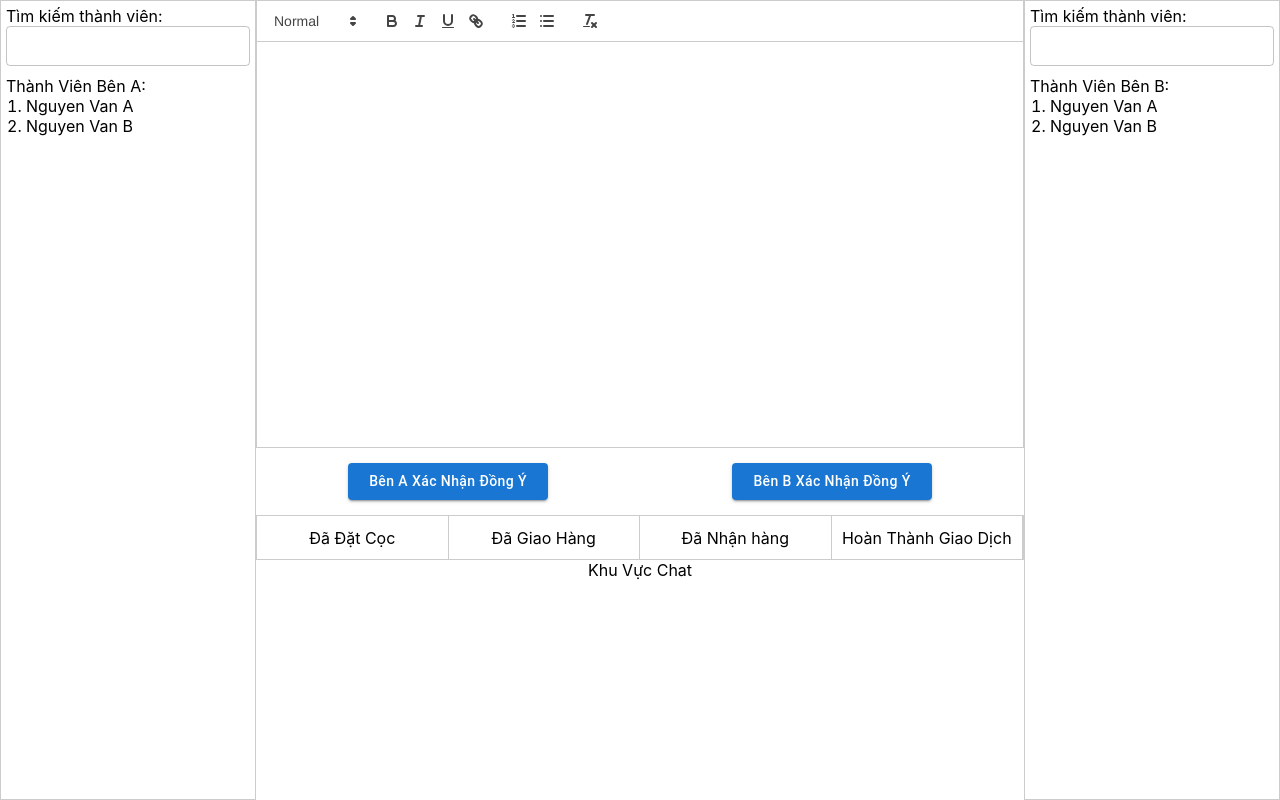
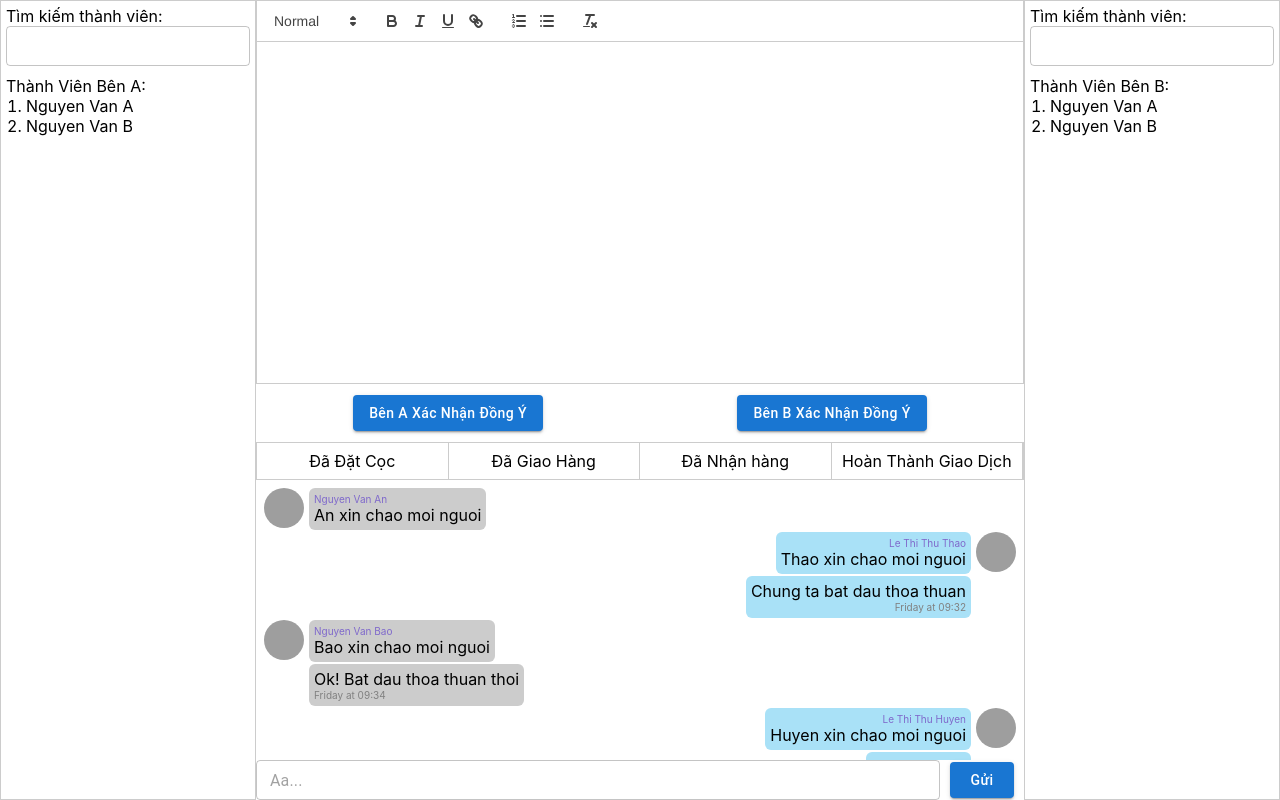
Before and after one commit to vuole/GDTG, a React (Create React App) app: page /agreement in a window 1280 px wide. Built offline with nearby package versions, Linux system fonts and the light colour scheme; grey boxes are pictures that could not be loaded.

Commit message:
add chat agreement

```diff
--- a/package.json
+++ b/package.json
@@ -15,8 +15,10 @@
     "@types/node": "^16.18.52",
     "@types/react": "^18.2.22",
     "@types/react-dom": "^18.2.7",
+    "moment": "^2.29.4",
     "react": "^18.2.0",
     "react-dom": "^18.2.0",
+    "react-moment": "^1.1.3",
     "react-quill": "^2.0.0",
     "react-router-dom": "^6.16.0",
     "react-scripts": "5.0.1",
--- a/src/components/Agreement/AgreementChat.tsx
+++ /dev/null
@@ -1,11 +0,0 @@
-import styled from "styled-components";
-
-const Container = styled.div`
-  height: 30%;
-  text-align: center;
-`;
-const AgreementChat = () => {
-  return <Container>Khu Vực Chat</Container>;
-};
-
-export default AgreementChat;
--- /dev/null
+++ b/src/components/Agreement/AgreementChat/AgreementChat.tsx
@@ -0,0 +1,21 @@
+import styled from "styled-components";
+import Messages from "./Messages";
+import InputBox from "./InputBox";
+
+const Container = styled.div`
+  flex: 1;
+  display: flex;
+  flex-direction: column;
+  overflow-y: overlay;
+  overflow-x: hidden;
+`;
+const AgreementChat = (props: any) => {
+  return (
+    <Container>
+      <Messages />
+      <InputBox />
+    </Container>
+  );
+};
+
+export default AgreementChat;
--- /dev/null
+++ b/src/components/Agreement/AgreementChat/InputBox.tsx
@@ -0,0 +1,21 @@
+import TextField from "@mui/material/TextField";
+import styled from "styled-components";
+import SButton from "../../Button/Button";
+
+const Container = styled.div`
+  padding: 0 10px 0 0;
+  height: 45px;
+  display: flex;
+  align-items: center;
+  gap: 10px;
+`;
+const InputBox = () => {
+  return (
+    <Container>
+      <TextField placeholder="Aa..." size="small" fullWidth />
+      <SButton>Gửi</SButton>
+    </Container>
+  );
+};
+
+export default InputBox;
--- /dev/null
+++ b/src/components/Agreement/AgreementChat/Message.tsx
@@ -0,0 +1,67 @@
+import styled from "styled-components";
+import { users } from "./MockData";
+import Moment from "react-moment";
+
+const Container = styled.div<{
+  $isLeft: boolean;
+  $isFirstPoint: boolean;
+  $isEndPoint: boolean;
+}>`
+  height: fit-content;
+  background-color: ${(props) => (props.$isLeft ? "#ccc" : "#A9E1F7")};
+  border-radius: 6px;
+  padding: 5px;
+  display: flex;
+  flex-direction: column;
+  align-items: ${(props) => (props.$isLeft ? "flex-start" : "flex-end")};
+  width: fit-content;
+  max-width: 80%;
+  margin-bottom: 2px;
+  margin-left: ${(props) =>
+    props.$isLeft && !props.$isFirstPoint ? "45px" : "0px"};
+  margin-right: ${(props) =>
+    !props.$isLeft && !props.$isFirstPoint ? "45px" : "0px"};
+  .sending-time {
+    display: ${(props) => (!props.$isEndPoint ? "block" : "none")};
+    font-size: 10px;
+    color: grey;
+  }
+`;
+const Sender = styled.div<{ $isFirstPoint: boolean }>`
+  color: #7f69cb;
+  font-size: 10px;
+  display: ${(props) => (props.$isFirstPoint ? "flex" : "none")};
+`;
+const TextMessage = styled.div`
+  display: flex;
+  align-items: center;
+`;
+
+const calendarStrings = {
+  lastDay: "HH:mm [Yesterday]",
+  sameDay: "HH:mm",
+  nextDay: "[Tomorrow at] HH:mm",
+  lastWeek: "HH:mm [last] dddd",
+  nextWeek: "dddd [at] HH:mm",
+  sameElse: "HH:mm L",
+};
+
+const Message = ({ data, isLeft, isFirstPoint, isEndPoint }: any) => {
+  const user = users.find((e: any) => e.id === data.userId);
+
+  return (
+    <Container
+      $isLeft={isLeft}
+      $isFirstPoint={isFirstPoint}
+      $isEndPoint={isEndPoint}
+    >
+      <Sender $isFirstPoint={isFirstPoint}>{user?.name}</Sender>
+      <TextMessage>{data.textMessage}</TextMessage>
+      <Moment className="sending-time" calendar={calendarStrings}>
+        {data.time}
+      </Moment>
+    </Container>
+  );
+};
+
+export default Message;
--- /dev/null
+++ b/src/components/Agreement/AgreementChat/Messages.tsx
@@ -0,0 +1,50 @@
+import styled from "styled-components";
+import Message from "./Message";
+import { messages, users } from "./MockData";
+import Avatar from "@mui/material/Avatar";
+
+const Container = styled.div`
+  padding: 8px;
+  overflow-y: overlay;
+  overflow-x: hidden;
+`;
+
+const MessageContainer = styled.div<{ $isLeft: boolean }>`
+  display: flex;
+  flex-direction: ${(props) => (props.$isLeft ? "row" : "row-reverse")};
+  gap: 5px;
+`;
+
+let tempId: number = -1;
+let tempCount: number = 0;
+const Messages = () => {
+  return (
+    <Container>
+      {messages.map((m, i) => {
+        const isLeft = m.partyId == 1;
+        if (m.userId != tempId) {
+          tempCount = 0;
+        }
+        const isFirstPoint = m.userId != tempId && tempCount === 0;
+        const isEndPoint = tempId === -1 || m.userId != tempId;
+        const user = users.find((user) => user.id == m.userId);
+        tempId = m.userId;
+        return (
+          <MessageContainer $isLeft={isLeft} key={i}>
+            {isFirstPoint && (
+              <Avatar src={user?.avatar} alt={tempCount++ + ""} />
+            )}
+            <Message
+              data={m}
+              isLeft={isLeft}
+              isFirstPoint={isFirstPoint}
+              isEndPoint={isEndPoint}
+            />
+          </MessageContainer>
+        );
+      })}
+    </Container>
+  );
+};
+
+export default Messages;
--- /dev/null
+++ b/src/components/Agreement/AgreementChat/MockData.ts
@@ -0,0 +1,21 @@
+export const users = [
+    {id: 1, name: "Nguyen Van An", avatar: "https://mui.com/static/images/avatar/1.jpg", partyId: 1},
+    {id: 2, name: "Nguyen Van Bao", avatar: "https://mui.com/static/images/avatar/2.jpg", partyId: 1},
+    {id: 3, name: "Le Thi Thu Thao", avatar: "https://mui.com/static/images/avatar/3.jpg", partyId: 2},
+    {id: 4, name: "Le Thi Thu Huyen", avatar: "https://mui.com/static/images/avatar/4.jpg",  partyId: 2},
+]
+
+export const party = [
+    {id: 1, name: "A"},
+    {id: 2, name: "B"}
+]
+
+export const messages = [
+    {id: 1, textMessage: "An xin chao moi nguoi", time: "2023-09-22T04:30-0500", userId: 1, partyId: 1},
+    {id: 2, textMessage: "Thao xin chao moi nguoi", time: "2023-09-22T04:31-0500", userId: 3, partyId: 2},
+    {id: 3, textMessage: "Chung ta bat dau thoa thuan", time: "2023-09-22T04:32-0500", userId: 3, partyId: 2},
+    {id: 4, textMessage: "Bao xin chao moi nguoi", time: "2023-09-22T04:33-0500", userId: 2, partyId: 1},
+    {id: 5, textMessage: "Ok! Bat dau thoa thuan thoi", time: "2023-09-22T04:34-0500", userId: 2, partyId: 1},
+    {id: 6, textMessage: "Huyen xin chao moi nguoi", time: "2023-09-22T04:35-0500", userId: 4, partyId: 2},
+    {id: 7, textMessage: "Bat dau thoi!", time: "2023-09-22T04:36-0500", userId: 4, partyId: 2},
+]
--- a/src/components/Agreement/AgreementContent.tsx
+++ b/src/components/Agreement/AgreementContent.tsx
@@ -1,10 +1,10 @@
-import Button from "@mui/material/Button";
 import { useState } from "react";
 import ReactQuill from "react-quill";
 import styled from "styled-components";
+import SButton from "../Button/Button";
 
 const Container = styled.div`
-  height: 70%;
+  height: 60%;
   display: flex;
   flex-direction: column;
 `;
@@ -21,7 +21,7 @@ const AgrActionTop = styled.div`
   height: 60%;
   display: flex;
 `;
-const Center = styled.div`
+export const Center = styled.div`
   display: flex;
   justify-content: center;
   align-items: center;
@@ -52,20 +52,10 @@ const AgreementContent = () => {
       <AgrAction>
         <AgrActionTop>
           <Center style={{ flex: 1 }}>
-            <Button
-              variant="contained"
-              style={{ width: "200px", textTransform: "unset" }}
-            >
-              Bên A Xác Nhận Đồng Ý
-            </Button>
+            <SButton style={{ width: "200px" }}>Bên A Xác Nhận Đồng Ý</SButton>
           </Center>
           <Center style={{ flex: 1 }}>
-            <Button
-              variant="contained"
-              style={{ width: "200px", textTransform: "unset" }}
-            >
-              Bên B Xác Nhận Đồng Ý
-            </Button>
+            <SButton style={{ width: "200px" }}>Bên B Xác Nhận Đồng Ý</SButton>
           </Center>
         </AgrActionTop>
         <AgrActionBottom>
--- /dev/null
+++ b/src/components/Button/Button.tsx
@@ -0,0 +1,11 @@
+import { Button, ButtonProps } from "@mui/material";
+
+const SButton = ({ children, ...props }: ButtonProps) => {
+  return (
+    <Button variant="contained" style={{ textTransform: "unset" }}>
+      {children}
+    </Button>
+  );
+};
+
+export default SButton;
--- a/src/pages/AgreementPage.tsx
+++ b/src/pages/AgreementPage.tsx
@@ -1,8 +1,8 @@
 import "react-quill/dist/quill.snow.css";
 import AgreementMembers from "../components/Agreement/AgreementMembers";
 import AgreementContent from "../components/Agreement/AgreementContent";
-import AgreementChat from "../components/Agreement/AgreementChat";
 import styled from "styled-components";
+import AgreementChat from "../components/Agreement/AgreementChat/AgreementChat";
 
 const Container = styled.div`
   width: 100%;
```
Also changed, not shown: 1 other file (tests, documents, lock files or other folders).
